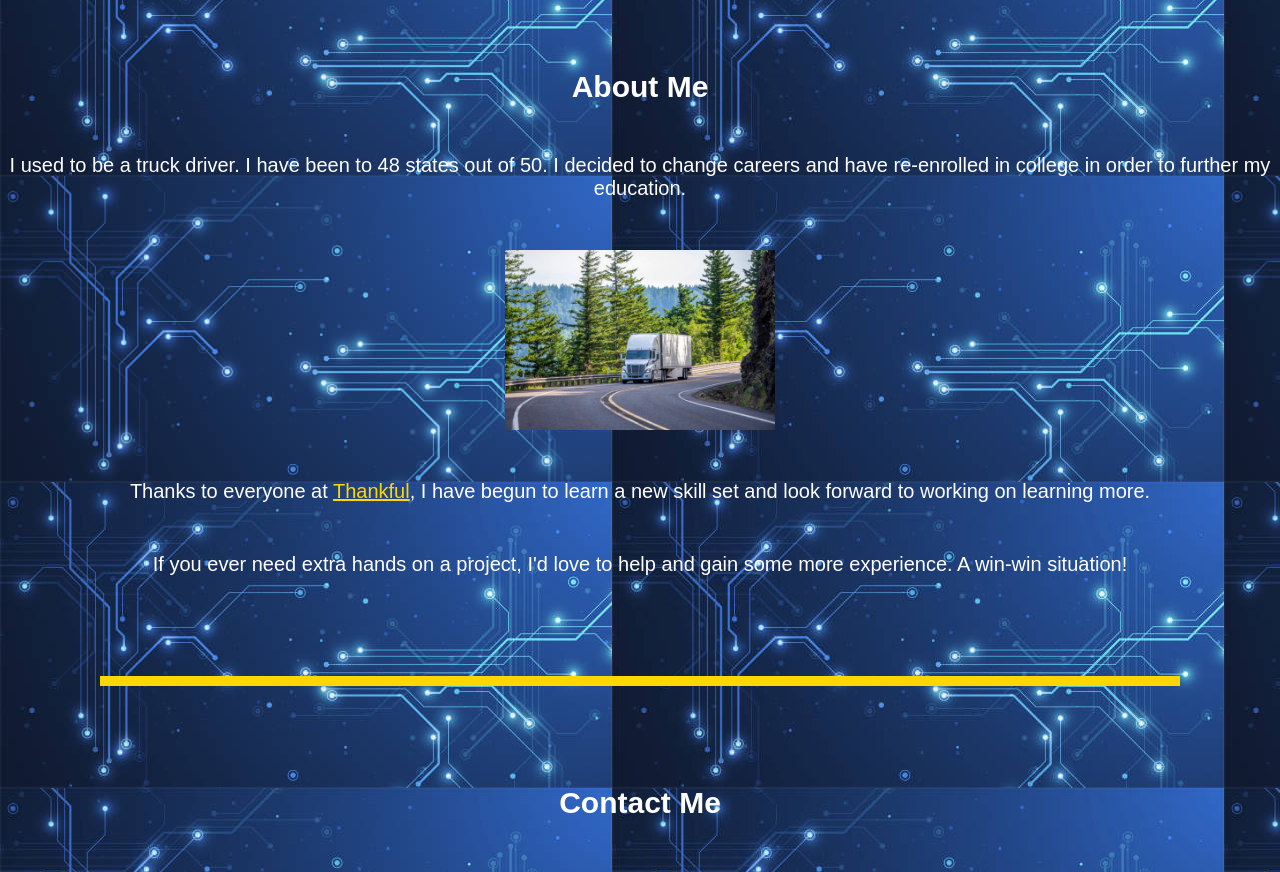
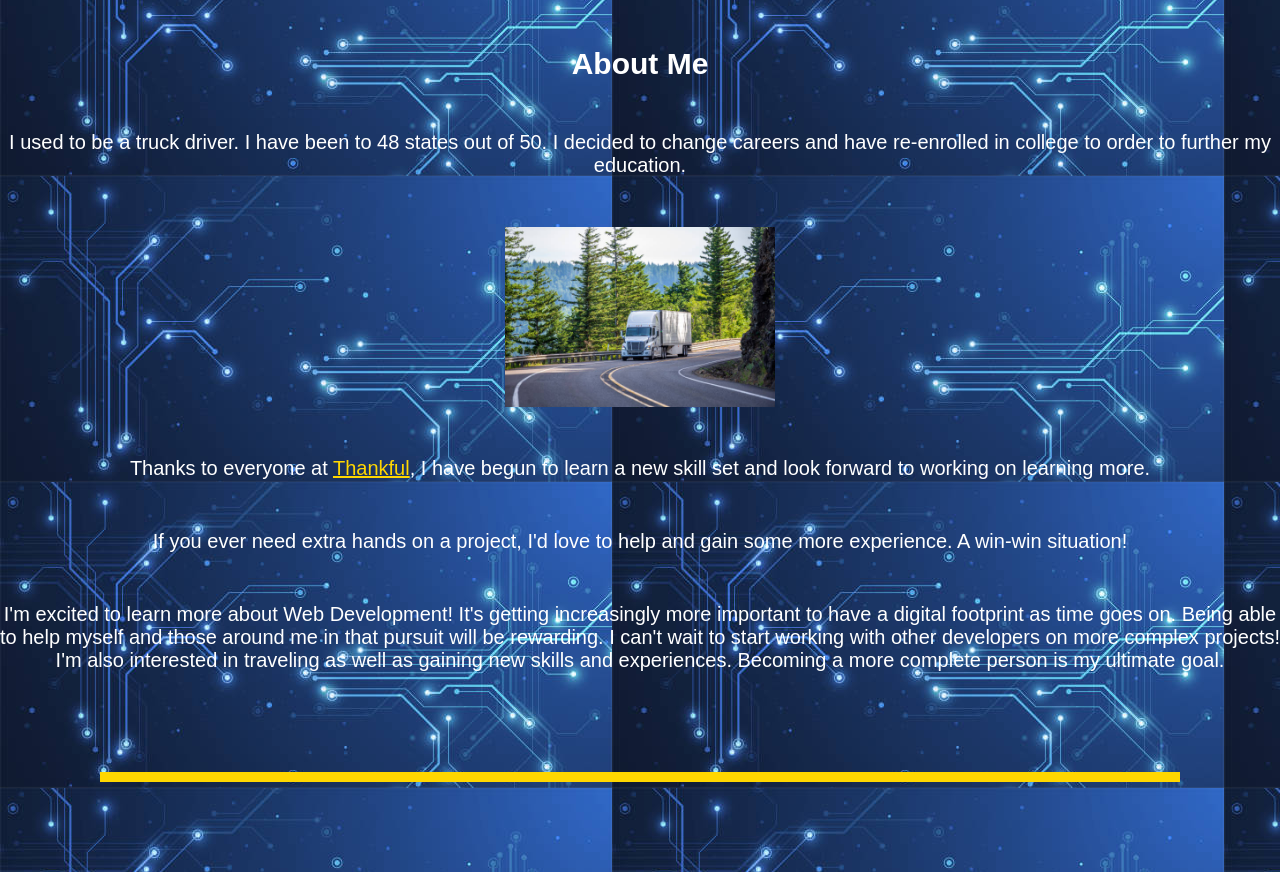
Before and after one commit to Jack-The-Developer/portfolio-project-2, a plain HTML site: page index.html in a window 1280 px wide. Shown: the part 1660-2532 px from the top of the page. Drawn offline with nearby package versions, Linux system fonts and the light colour scheme; a web font is replaced by a local one.

Commit message:
Rearranged sentences and added a paragraph.

```diff
--- a/index.html
+++ b/index.html
@@ -32,9 +32,7 @@
 
       <p>My name is Jack and I am a Software
       Developer based out of Orlando, FL.
-      developing so far has been exhilarating. I
-      can't wait to start working with other
-      developers on more complex projects!</p>
+      developing so far has been exhilarating.</p>
 
       <img src = "images/intro/floridaimage.jpg" alt = "Alligators come to mind when thinking of florida."/>
 
@@ -66,7 +64,7 @@
 
       <p>I used to be a truck driver. I have been
       to  48 states out of 50. I decided to change
-      careers and have re-enrolled in college in
+      careers and have re-enrolled in college to
       order to further my education.</p>
 
       <img src = "images/about-me/truckaboutme.jpg"
@@ -80,6 +78,14 @@
       <p>If you ever need extra hands on a project,
       I'd love to help and gain some more
       experience. A win-win situation!</p>
+
+      <p>I'm excited to learn more about Web Development! It's getting
+      increasingly more important to have a digital footprint as time goes on.
+      Being able to help myself and those around me in that pursuit will be
+      rewarding. I can't wait to start working with other developers on more
+      complex projects! I'm also interested in traveling as well as gaining new
+      skills and experiences. Becoming a more complete person is my ultimate
+      goal. </p>
 
     </section> <!--Contact Me-->
 
```
